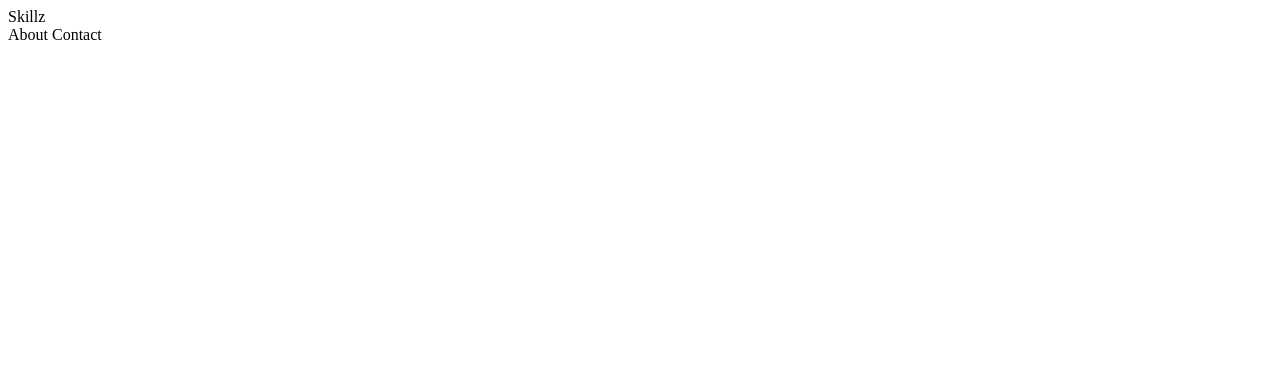
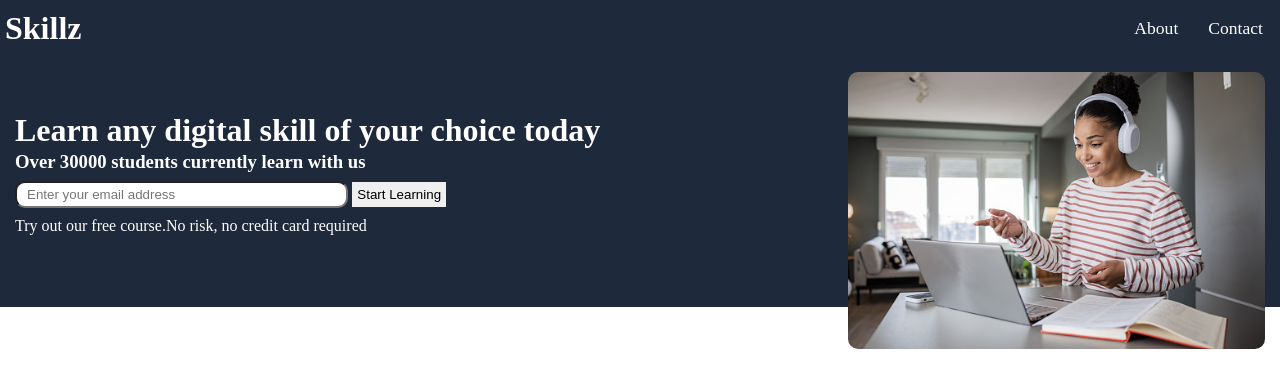
Before and after one commit to Saayaas69/Learning-web-html, a plain HTML site: page web.html in a window 1280 px wide. Drawn offline with Linux system fonts and the light colour scheme.

Commit message:
changed alot

```diff
--- a/web.html
+++ b/web.html
@@ -5,18 +5,98 @@
   <meta charset="UTF-8">
   <meta name="viewport" content="width=device-width, initial-scale=1.0">
   <title>Web pied</title>
+  <style>
+    * {
+      margin: 0;
+      padding: 0;
+      box-sizing: border-box;
+    }
+
+    header {
+      background-color: #1e293b;
+      color: white;
+      display: flex;
+      justify-content: space-between;
+      align-items: center;
+      padding: 10px 5px;
+    }
+
+    a {
+      text-decoration: none;
+      padding-left: 14px;
+      padding-right: 12px;
+      font-size: 1.1rem;
+    }
+
+    img {
+      width: 100%;
+    }
+
+    .main-display {
+      background-color: #1e293b;
+      height: 250px;
+      display: grid;
+      grid-template-columns: 2fr 1fr;
+      padding: 15px;
+    }
+
+    .dis-info {
+      color: white;
+      padding-top: 5%;
+      line-height: 32px;
+      border: none;
+    }
+
+    .dis-info input[type=text] {
+      outline: none;
+      width: 40%;
+      border-radius: 10px;
+      padding: 4px 10px;
+    }
+
+    .dis-info button {
+      border: none;
+      padding: 5px 5px;
+      cursor: pointer;
+    }
+
+    .dis-info button:hover {
+      background-color: black;
+      color: white;
+    }
+
+    .dis-img img {
+      border-radius: 10px;
+    }
+  </style>
 </head>
 
 <body>
   <header>
     <div class="title">
-      Skillz
+      <h1>Skillz</h1>
     </div>
     <nav>
       <a>About</a>
       <a>Contact</a>
     </nav>
   </header>
+
+  <div class="main-display">
+    <div class="dis-info">
+      <h1>Learn any digital skill of your choice today</h1>
+      <h3>Over 30000 students currently learn with us</h3>
+      <form>
+        <input type="text" placeholder="Enter your email address">
+        <button type="submit">Start Learning</button>
+      </form>
+      <p>Try out our free course.No risk, no credit card required</p>
+    </div>
+
+    <div class="dis-img">
+      <img src="images/istockphoto-1452573663-170667a.jpg" alt="">
+    </div>
+  </div>
 </body>
 
 </html>
```
Also changed, not shown: feb19.html (added, +15 -0 lines), miscalleneous/Marksheet.html (+24 -11 lines), feb19.css (added), images/istockphoto-1452573663-170667a.jpg (renamed from istockphoto-1452573663-170667a.jpg), images/messsage icon.png (added), images/wallpaperflare.com_wallpaper.jpg (renamed from wallpaperflare.com_wallpaper.jpg).
